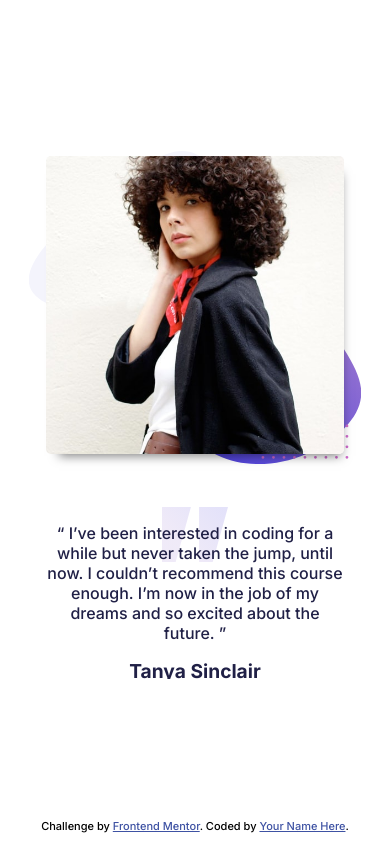
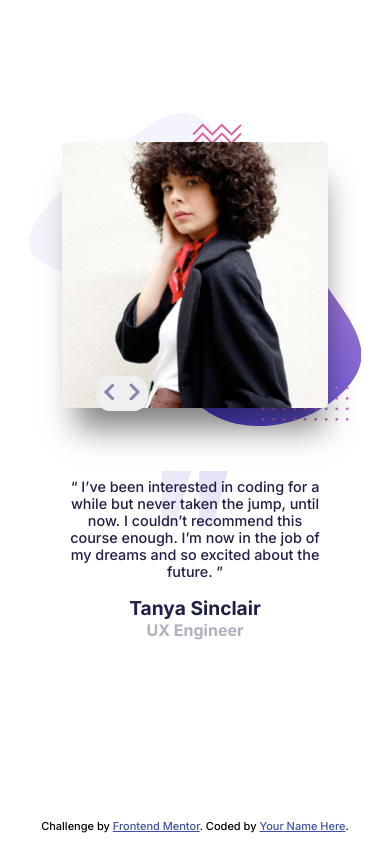
Before and after one commit to AxelZelenskiy/coding-bootcamp-testimonials-slider-master, a website built with webpack: page src/index.html in a window 390 px wide. Built offline with nearby package versions, Linux system fonts and the light colour scheme.

Commit message:
Buttons added. Complete HTML & CSS.

```diff
--- a/src/index.html
+++ b/src/index.html
@@ -36,6 +36,10 @@
      </div>
      <div class="right-block tanya">
       <img src="images/image-tanya.jpg" alt="tanya">
+      <div class="buttons">
+        <button><img src="images/icon-prev.svg" alt=""></button>
+        <button><img src="images/icon-next.svg" alt=""></button>
+      </div>
      </div>
 </div>
       <div class="slide two">
--- a/src/styles/main.scss
+++ b/src/styles/main.scss
@@ -27,7 +27,7 @@ body {
 			.slider {
 				position: relative;
 				padding: 0;
-				height: 540px;
+				min-height: 600px;
 				.slide {
 				display: flex;
 				position: absolute;
@@ -41,10 +41,10 @@ body {
 				width: 60%;
 				background: url('../images/pattern-quotes.svg') no-repeat;
 				background-size: 20%;
-				background-position: 50% 0;
+				background-position: 50% 15%;
 				.quotte {
 					position: absolute;
-					top: 20%;
+					top: 30%;
 					left: 20%;
 					width: 100%;
 					z-index: 3;
@@ -59,16 +59,42 @@ body {
 				}
 				.right-block {
 				width: 40%;
-				// padding: 10%;
+				padding: 5%;
 				position: relative;
 				background: url('../images/pattern-bg.svg') no-repeat;
 				background-size: contain;
-				background-position: center;
+				background-position: 0% 15%;
 				img {
 				max-width: 100%;
 				height: auto;
 				border-radius: 5px;
-				box-shadow: 5px 10px 10px -8px rgba(0,0,0, .5);
+				box-shadow: 5px 30px 30px -10px rgba(0,0,0, .5);
+					}
+				}
+				.buttons {
+					position: absolute;
+					width: 100%;
+					bottom: 10%;
+					left: 20%;
+					z-index: 88;
+					button {
+						cursor: pointer;
+						border: none;
+						float: left;
+						margin: 0;
+						padding: 1rem;
+						img {
+							max-width: 100%;
+						}
+						// box-shadow: 0 0 1px 0px black;
+					}
+					> :first-child {
+						border-radius: 50% 0 0 50%;
+						padding-right: 1.5rem;
+					}
+					> :last-child {
+						border-radius: 0 50% 50% 0;
+						padding-left: 1.5rem;
 					}
 				}
 
@@ -82,6 +108,39 @@ body {
 
 		}
 	}
+}
+@media screen and (max-width: 1200px) {
+	p {
+		font-size: 1.5rem;
+	}
+	body main .wrapper .slider .slide .buttons > :first-child {
+    padding: .9rem;
+    padding-right: 1rem; }
+    body main .wrapper .slider .slide .buttons > :last-child {
+    padding: .9rem;
+    padding-left: 1rem; }
+}
+@media screen and (max-width: 900px) {
+	p {
+		font-size: 1.1rem;
+	}
+	body main .wrapper .slider .slide .buttons > :first-child {
+    padding: .7rem;
+    padding-right: .6rem; }
+    body main .wrapper .slider .slide .buttons > :last-child {
+    padding: .7rem;
+    padding-left: .6rem; }
+}
+@media screen and (max-width: 720px) {
+	p {
+		font-size: .9rem;
+	}
+	body main .wrapper .slider .slide .buttons > :first-child {
+    padding: .45rem;
+    padding-right: .4rem; }
+    body main .wrapper .slider .slide .buttons > :last-child {
+    padding: .45rem;
+    padding-left: .4rem; }
 }
 
 @media screen and (max-width: 400px) {
@@ -103,7 +162,7 @@ body {
 				.left-block {
 					.quotte {
 						position: static;
-						padding: 5%;
+						padding: 10%;
 						text-align: center;
 						h3 {
 							margin-top: 1rem;
@@ -116,8 +175,8 @@ body {
 					}
 				}
 				.right-block {
-					padding: 5%;
-					margin-bottom: 2rem;
+					padding: 10%;
+					// margin-bottom: 2rem;
 				}
 			}
 	} }
```
